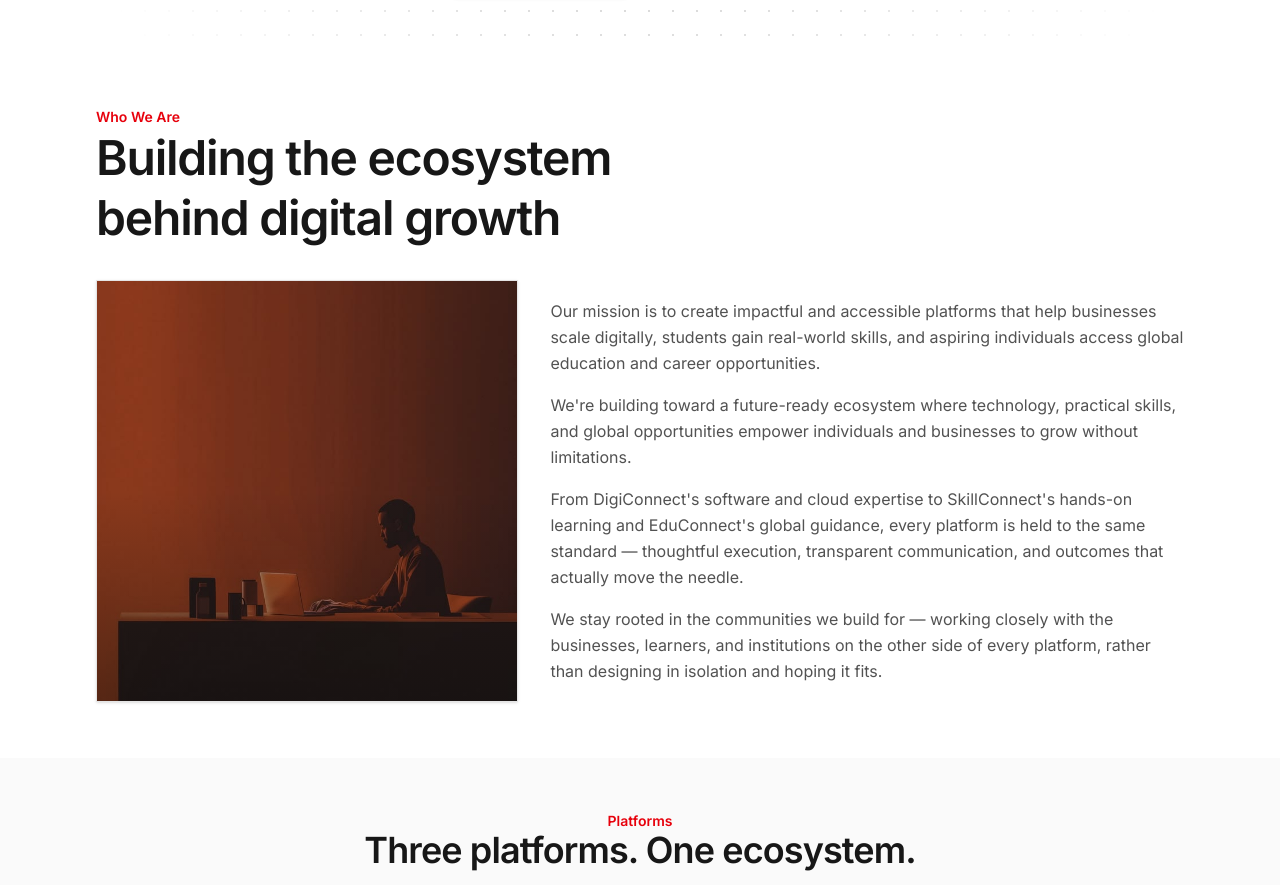
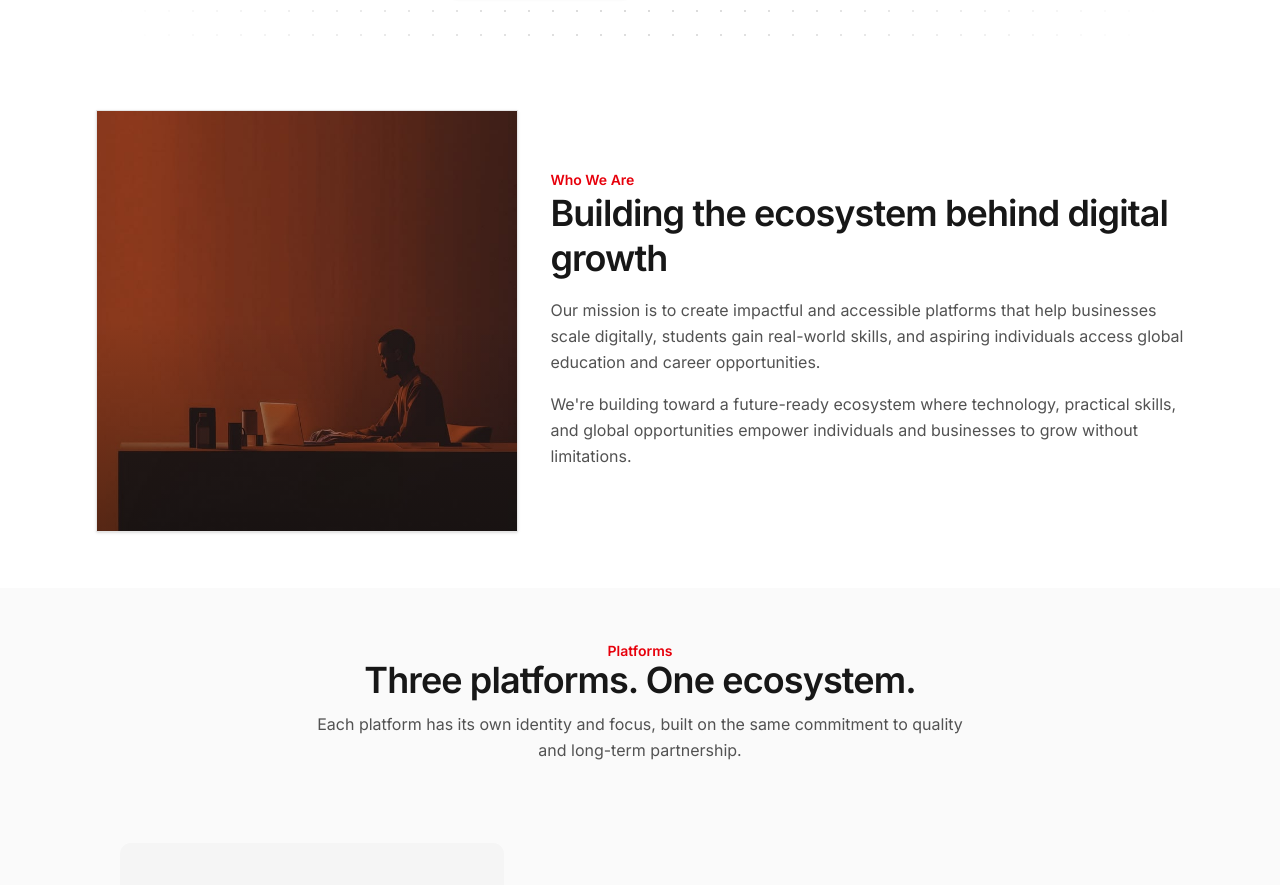
Before and after one commit to LeelaMohan217/J-Monk-Devops, a React (Vite) app: page / in a window 1280 px wide. Shown: the part 511-1396 px from the top of the page. Built offline with nearby package versions, Linux system fonts and the light colour scheme.

Commit message:
Move Who We Are heading into right column, trim to 2 paragraphs
Drops the last two paragraphs and relocates the eyebrow/heading from
a standalone top bar into the right content column, directly above
the remaining text, alongside the image on the left.

```diff
--- a/src/pages/home/IntroSection.jsx
+++ b/src/pages/home/IntroSection.jsx
@@ -2,7 +2,6 @@ import { motion } from "framer-motion";
 import { fadeIn, stagger } from "../../shared/variants";
 import ImageVisual from "./components/ImageVisual";
 import { homeImages } from "./images";
-import SectionHeading from "./SectionHeading";
 
 const IntroSection = () => {
   return (
@@ -10,13 +9,7 @@ const IntroSection = () => {
       id="who-we-are"
       className="relative overflow-hidden bg-white py-10 md:py-14 scroll-mt-36"
     >
-      <div className="max-w-6xl mx-auto px-6 md:px-8 flex flex-col gap-8">
-        <SectionHeading
-          eyebrow="Who We Are"
-          title="Building the ecosystem behind digital growth"
-          align="split"
-        />
-
+      <div className="max-w-6xl mx-auto px-6 md:px-8">
         <div className="grid items-center gap-8 lg:grid-cols-[2fr_3fr]">
           {/* Image */}
           <motion.div
@@ -41,6 +34,18 @@ const IntroSection = () => {
             viewport={{ once: true, amount: 0.4 }}
             className="order-2 flex flex-col gap-4"
           >
+            <motion.div
+              variants={fadeIn("up", 0.05)}
+              className="flex flex-col gap-1"
+            >
+              <span className="text-sm font-semibold leading-none text-red-600">
+                Who We Are
+              </span>
+              <h2 className="text-2xl sm:text-3xl md:text-4xl font-semibold tracking-tight leading-tight text-neutral-900">
+                Building the ecosystem behind digital growth
+              </h2>
+            </motion.div>
+
             <motion.p
               variants={fadeIn("up", 0.1)}
               className="text-sm leading-relaxed text-neutral-600 md:text-base"
@@ -59,27 +64,6 @@ const IntroSection = () => {
               technology, practical skills, and global opportunities empower
               individuals and businesses to grow without limitations.
             </motion.p>
-
-            <motion.p
-              variants={fadeIn("up", 0.3)}
-              className="text-sm leading-relaxed text-neutral-600 md:text-base"
-            >
-              From DigiConnect&apos;s software and cloud expertise to
-              SkillConnect&apos;s hands-on learning and EduConnect&apos;s global
-              guidance, every platform is held to the same standard — thoughtful
-              execution, transparent communication, and outcomes that actually
-              move the needle.
-            </motion.p>
-
-            <motion.p
-              variants={fadeIn("up", 0.4)}
-              className="text-sm leading-relaxed text-neutral-600 md:text-base"
-            >
-              We stay rooted in the communities we build for — working closely
-              with the businesses, learners, and institutions on the other side
-              of every platform, rather than designing in isolation and hoping
-              it fits.
-            </motion.p>
           </motion.div>
         </div>
       </div>
```
